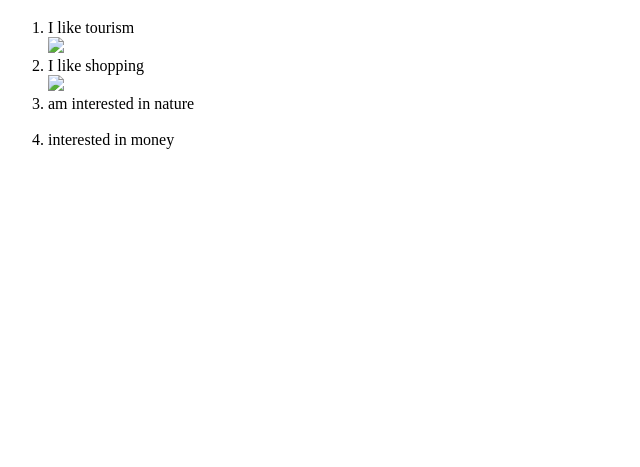
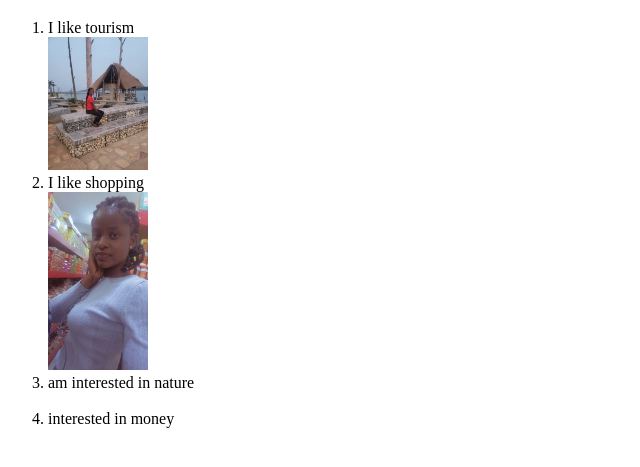
Before and after one commit to Marblebabie/cv, a plain HTML site: page hobbies.html in a window 1280 px wide. Shown: the part 61-528 px from the top of the page, without its empty margins (0-640 px from the left). Drawn offline with Linux system fonts and the light colour scheme.

Commit message:
add to cv

```diff
--- a/hobbies.html
+++ b/hobbies.html
@@ -8,9 +8,9 @@
     <h1>MY HOBBIES</h1>
 <ol>
 <li>I like tourism</li>
-<img src="babs.jpg"width="100px",height="150px"><br>
+<img src="images/babs.jpg"width="100px",height="150px"><br>
 <li>I like shopping </li>
-<img src="mars.jpg"width="100px",height="150px"><br>
+<img src="images/mars.jpg"width="100px",height="150px"><br>
 <li>am interested in nature</li><br>
 <li>interested in money</li>
 </ol>
```
